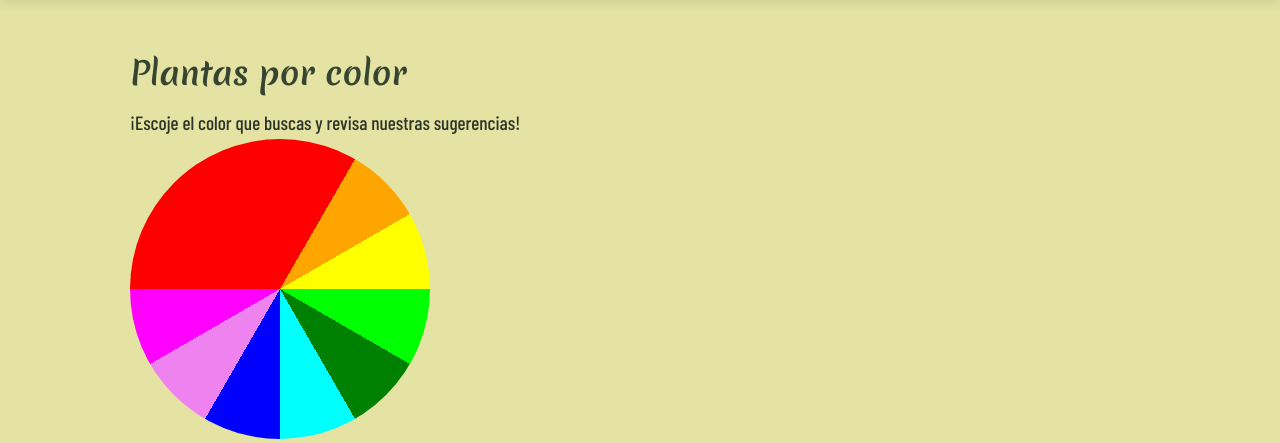
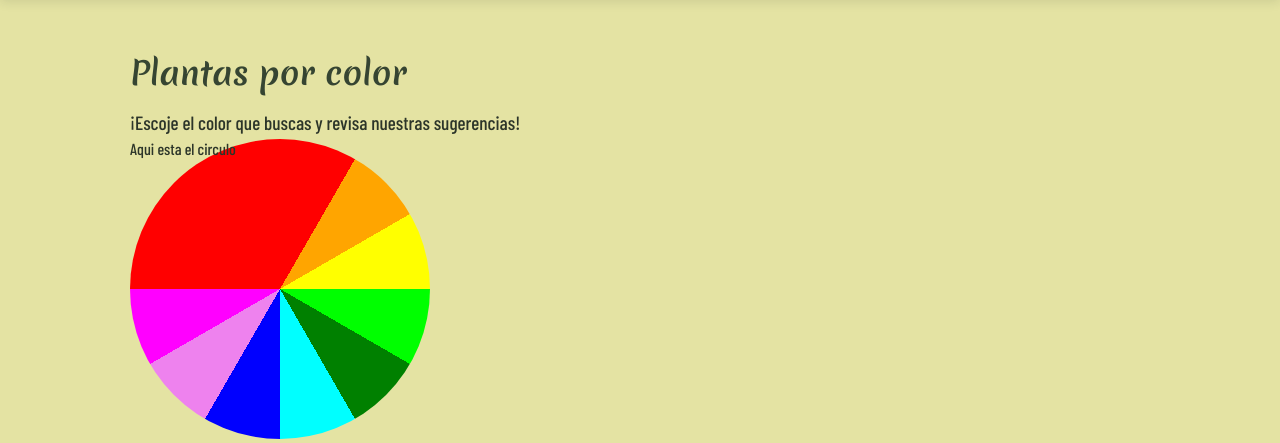
Before and after one commit to ElKalethazo/ElKalethazo.github.io-midori, a PHP site: page /sections/porColor.php in a window 1280 px wide. Shown: the part 80-523 px from the top of the page. Run offline with PHP 8.4, Linux system fonts and the light colour scheme.

Commit message:
Círculo cromático

```diff
--- a/sections/porColor.php
+++ b/sections/porColor.php
@@ -19,7 +19,7 @@
             <section class="contenido">
                 <h2>Plantas por color</h2>
                 <p>¡Escoje el color que buscas y revisa nuestras sugerencias!</p>
-                <div class="circulo-cromatico" href="Circulo cromático">
+                <div class="circulo-cromatico" href="Circulo cromático">Aqui esta el circulo</div>
             </section>
         </main>
     </body>
```
